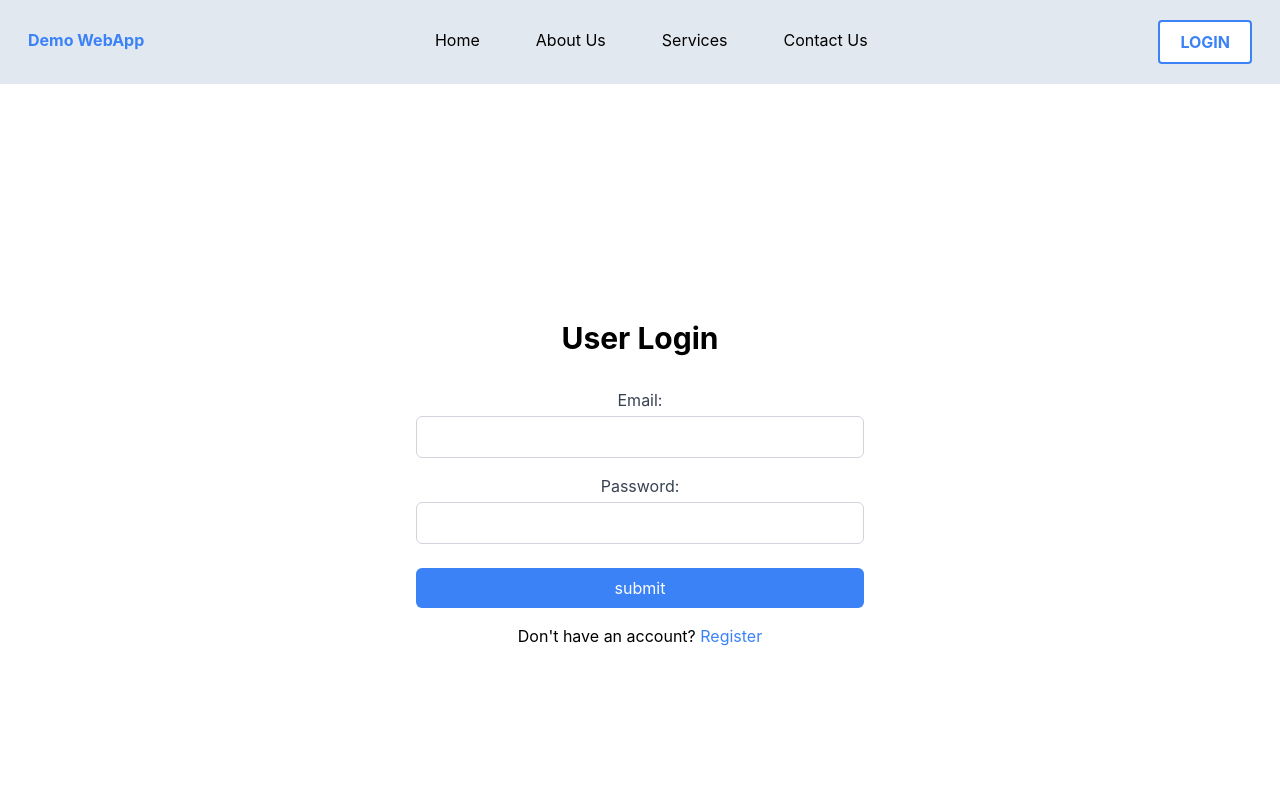
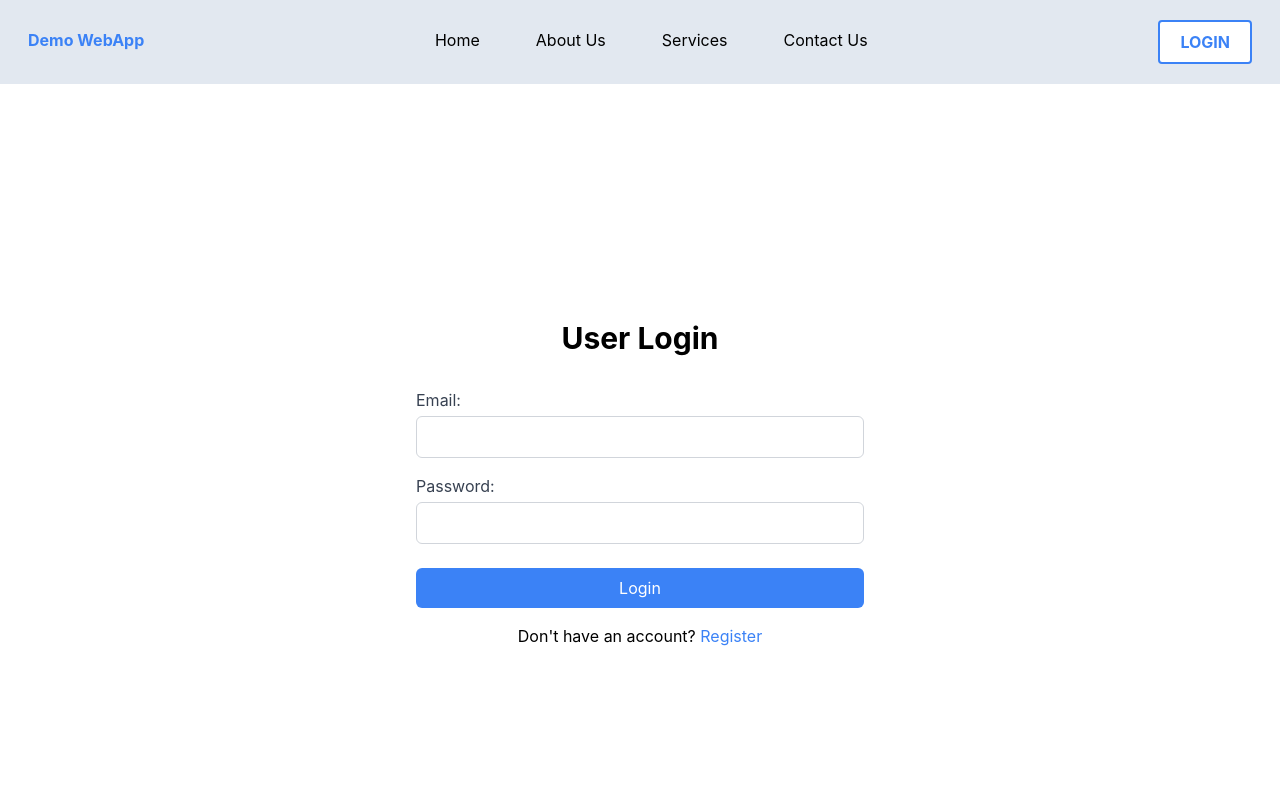
Before and after one commit to sudip22-p/demo-mern-webapp, a React (Create React App) app in the folder client/: page /login in a window 1280 px wide. Shown: the top 800 px of the page. Built offline with nearby package versions, Linux system fonts and the light colour scheme.

Commit message:
monor typos & style changes

```diff
--- a/client/src/App.js
+++ b/client/src/App.js
@@ -1,5 +1,5 @@
 // import logo from './logo.svg';
-import './App.css';
+// import './App.css';
 import {BrowserRouter as Router, Routes, Route, Link} from "react-router-dom";
 import Home from './components/Home';
 import Navbar from './components/Navbar';
--- a/client/src/components/Login.js
+++ b/client/src/components/Login.js
@@ -8,14 +8,14 @@ function Login() {
       <form action='POST' method='/login' className="w-full max-w-md">
         <div className="mb-4">
           <label htmlFor="email" className="block text-gray-700">Email:</label>
-          <input type="email" id="email" name="email" className="mt-1 px-4 py-2 border border-gray-300 rounded-md w-full" />
+          <input type="email" id="email" name="email" className="mt-1 px-4 py-2 border border-gray-300 rounded-md w-full" required/>
         </div>
 
         <div className="mb-6">
           <label htmlFor="password" className="block text-gray-700">Password:</label>
-          <input type="password" id="password" name="password" className="mt-1 px-4 py-2 border border-gray-300 rounded-md w-full" />
+          <input type="password" id="password" name="password" className="mt-1 px-4 py-2 border border-gray-300 rounded-md w-full" required/>
         </div>
-        <input type="submit" className="w-full py-2 px-4 bg-blue-500 text-white rounded-md hover:bg-blue-600 transition-colors cursor-pointer" value={"submit"}/>
+        <input type="submit" className="w-full py-2 px-4 bg-blue-500 text-white rounded-md hover:bg-blue-600 transition-colors cursor-pointer" value={"Login"}/>
       </form>
 
       <p className="mt-4">Don't have an account? <Link to={"/register"}><span className="text-blue-500 hover:underline">Register</span></Link></p>
```
